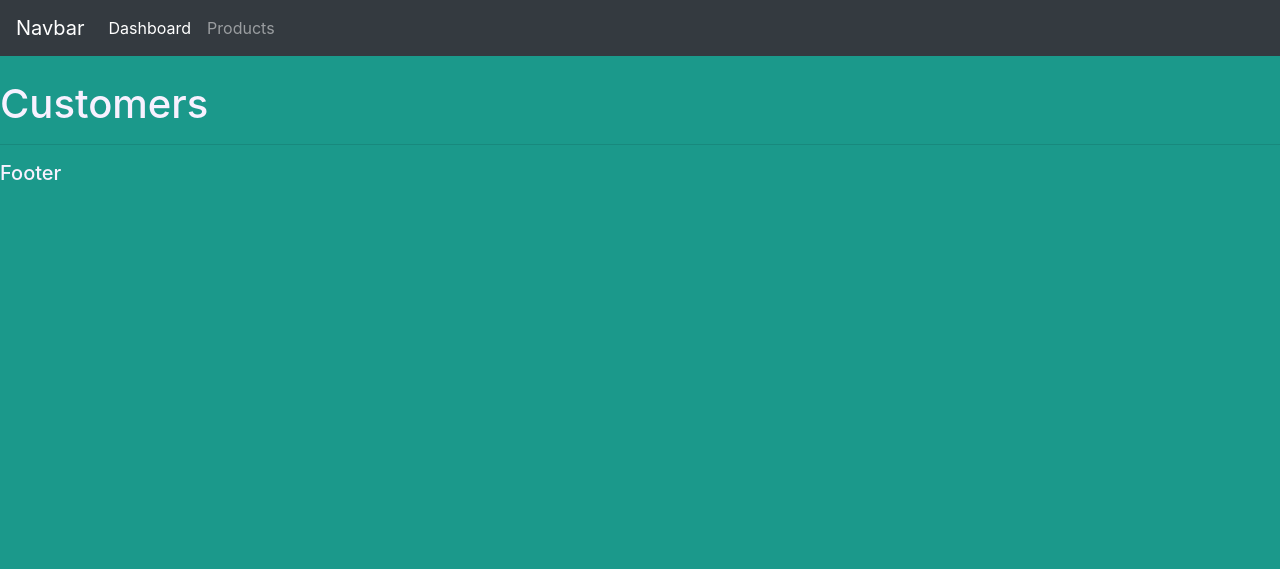
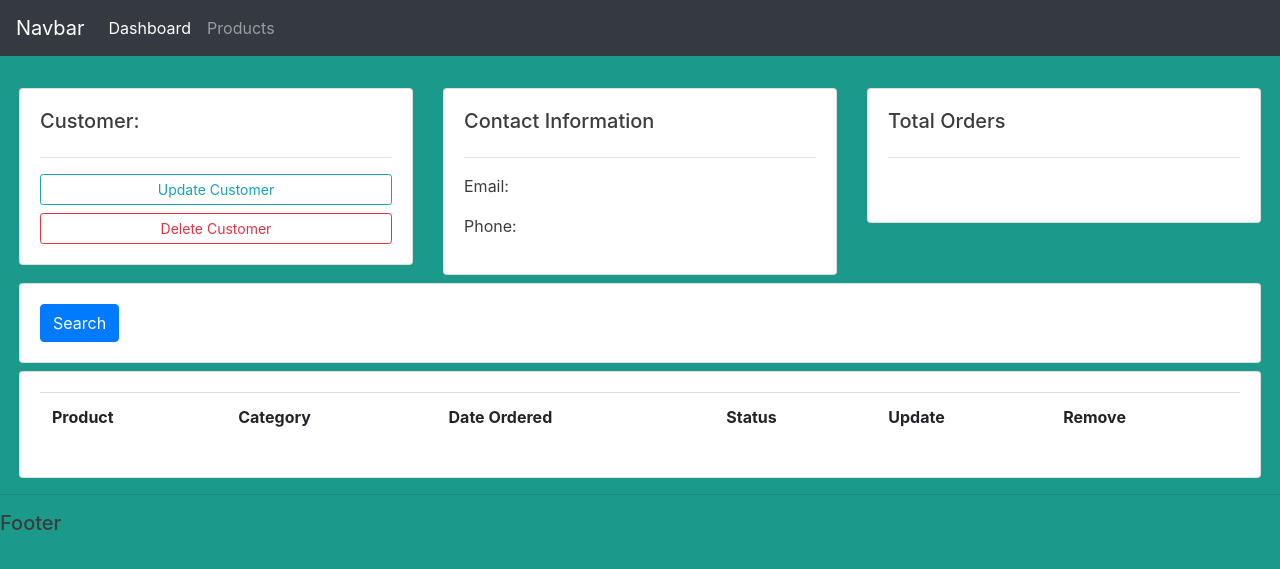
Before and after one commit to daslef/django-customers, a Django app: template crm/accounts/templates/accounts/customer.html in a window 1280 px wide. Shown: the top 569 px of the page. Run offline with Django 3.2, Linux system fonts and the light colour scheme; the template is opened without the code that fills it, so the values that code supplies are empty; some libraries are stand-ins or nearby versions.

Commit message:
customer.html basic layout

```diff
--- a/crm/accounts/templates/accounts/customer.html
+++ b/crm/accounts/templates/accounts/customer.html
@@ -2,6 +2,56 @@
 
 {% block content %}
 
-<h1>Customers</h1>
+<div class="row mx-1 my-2">
+    <div class="col-md">
+        <div class="card card-body">
+            <h5>Customer:</h5>
+            <hr>
+            <a href="" class="btn btn-outline-info btn-sm btn-block">Update Customer</a>
+            <a href="" class="btn btn-outline-danger btn-sm btn-block">Delete Customer</a>
+        </div>
+    </div>
+    <div class="col-md">
+        <div class="card card-body">
+            <h5>Contact Information</h5>
+            <hr>
+            <p>Email: </p>
+            <p>Phone: </p>
+        </div>
+    </div>
+    <div class="col-md">
+        <div class="card card-body">
+            <h5>Total Orders</h5>
+            <hr>
+            <h1 style="text-align: center; padding: 10px;"></h1>
+        </div>
+    </div>
+</div>
 
+<div class="row mx-1 my-2">
+    <div class="col-md">
+        <div class="card card-body">
+            <form method="GET">
+                <button class="btn btn-primary" type="submit">Search</button>
+            </form>
+        </div>
+    </div>
+</div>
+
+<div class="row mx-1 my-2">
+    <div class="col-md">
+        <div class="card card-body">
+            <table class="table">
+                <tr>
+                    <th>Product</th>
+                    <th>Category</th>
+                    <th>Date Ordered</th>
+                    <th>Status</th>
+                    <th>Update</th>
+                    <th>Remove</th>
+                </tr>
+            </table>
+        </div>
+    </div>
+</div>
 {% endblock %}
--- a/crm/accounts/templates/accounts/main.html
+++ b/crm/accounts/templates/accounts/main.html
@@ -9,7 +9,7 @@
 
         body {
             background-color: rgba(27, 153, 139, 1);
-            color: rgb(248, 241, 255);
+            color: rgb(60, 60, 60);
         }
 
         #orders-total {
```
